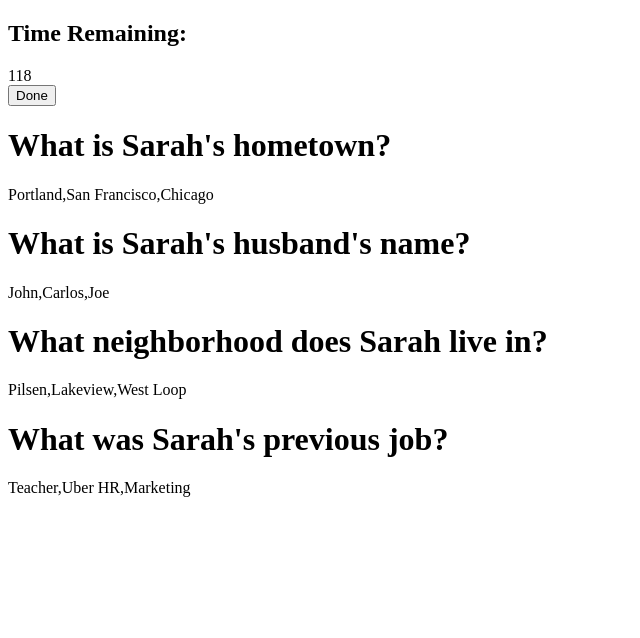
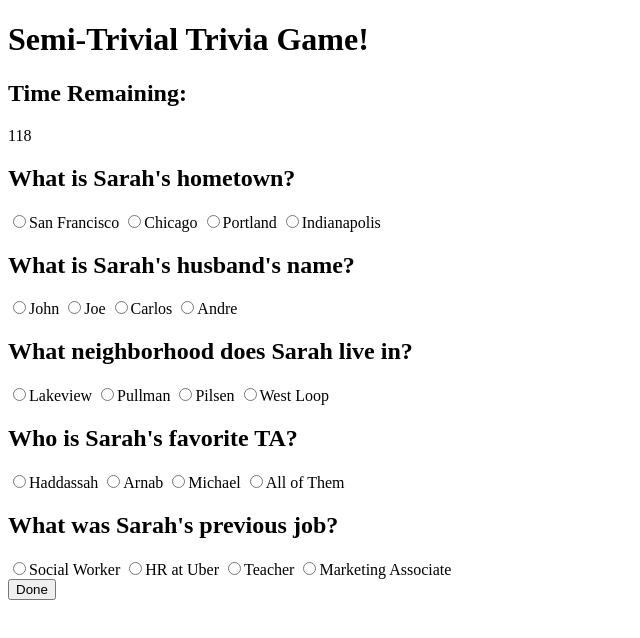
Before and after one commit to sarahtam718/TriviaGame, a plain HTML site: page index.html in a window 1280 px wide. Both pictures are taken after a click on the button "Start". Shown: the whole page, without its empty margins (0-640 px from the left). Drawn offline with nearby package versions, Linux system fonts and the light colour scheme.

Commit message:
js almost complete

```diff
--- a/assets/javascript/app.js
+++ b/assets/javascript/app.js
@@ -1,38 +1,6 @@
 $(document).ready(function() {
   //   console.log("ready");
 });
-
-// questions object contains question, choices
-var questionsObject = [
-  {
-    question: "What is Sarah's hometown?",
-    choices: ["Portland", "San Francisco", "Chicago"],
-    correct: "San Francisco"
-  },
-  {
-    question: "What is Sarah's husband's name?",
-    choices: ["John", "Carlos", "Joe"],
-    correct: "Joe"
-  },
-  {
-    question: "What neighborhood does Sarah live in?",
-    choices: ["Pilsen", "Lakeview", "West Loop"],
-    correct: "Pilsen"
-  },
-  {
-    question: "What was Sarah's previous job?",
-    choices: ["Teacher", "Uber HR", "Marketing"],
-    correct: "Teacher"
-  }
-];
-
-// console.log(questionsObject);
-
-// answer choice array
-var answerArray = [];
-
-// userChoice array
-var userChoices = [];
 
 // counters for timer, correct, incorrect, unanswered
 var timer = 120;
@@ -40,55 +8,33 @@ var correctCounter = 0;
 var incorrectCounter = 0;
 var unansweredCounter = 0;
 
-// for loop of answer choice array
-// if (userChoice === answerChoice)
-// for (var i = 0; i < questionsArray.length; i++) {
-//   console.log(questionsArray[i]);
-// }
+// correct answers Array
+var answersArray = ["San Francisco", "Joe", "Pilsen", "All of Them", "Teacher"];
+
+var userChoicesArray = [];
 
 // start page with start button and title
-// hidden done button
+var titleDiv = $("<h1> Semi-Trivial Trivia Game! <h1>");
+$("#bigContainer").prepend(titleDiv);
+
+// hidden quiz & done button
 $("#submit").css("display", "none");
-// run results page function
+$("#target").css("display", "none");
 
-// on click of start button, set off function to append questions & timer (setInterval) to the page
+// on click of start button, set off function to append timer (setInterval) to the page and also show questions
 $("#start").on("click", function() {
   // console.log("Start button clicked!!");
 
   //   button should go away because the game has begun!
   $("#start").css("display", "none");
 
-  // format question & answer options
-  // display every part of the array
-  for (var i = 0; i < questionsObject.length; i++) {
-    // start with div to contain each question
-    var container = $("<div>");
-    // each question will be inside it's own h1 element
-    var quest = $("<h1>");
-    quest.text(questionsObject[i].question);
-    // console.log(questionsObject[i].question);
-
-    // each choice will be inside a p element
-    var options = $("<p>");
-    options.text(questionsObject[i].choices);
-
-    // only choose one answer per question (built into jQuery)
-    // var radioBtn = $('<input type="radio" name="rbtnCount" />');
-    // radioBtn.appendTo("#bigContainer");
-
-    // attach both the questions and options respective to each question into its own div
-    container.append(quest, options);
-    // append the container to the page
-    $("#bigContainer").append(container);
-  }
-
-  // attach both question & choices to container div
-
-  // done button appears
+  // quiz & done button appear
+  $("#target").css("display", "block");
   $("#submit").css("display", "block");
+  // run last page & if else
   $("#submit").on("click", function() {
-    console.log("done!!!");
-    // run results page function
+    checktoWin();
+    lastPage();
   });
 
   //   a function to make the timer go
@@ -101,21 +47,148 @@ $("#start").on("click", function() {
       // stops time when count down is complete
       clearInterval(intervalTimer);
       alert("Time's Up!");
+      checktoWin();
+      lastPage();
     }
     // decreases & displays updated counter every second
   }, 1000);
 
-  // need .empty() to clear page when timer/user completes
+  function lastPage() {
+    // done button & timer disappear
+    $("#submit").css("display", "none");
+    $("#timer").css("display", "none");
+    // quiz disappears, but have to check user's answers before we clear everything
+    $("#target").empty();
+    // container to display updated counters...
+    var allCountersDiv = $(
+      "<div> Correct: </div>" +
+        correctCounter +
+        "<div> Incorrect: </div>" +
+        incorrectCounter +
+        "<div> Unanswered: </div>" +
+        unansweredCounter
+    );
+    // show updated counters:
+    $("#bigContainer").append(allCountersDiv);
+  }
 
-  //   end page displays counters
-  //   if (userChoices[i] === questionsObject.correct) {
+  function checktoWin() {
+    // input:checked to choose boxes that user chose
+    // i put the user's input into an array and looped through it to check (trying to be as dry as possible??)
+    userChoicesArray.push($("input[name='q1']:checked").val());
+    userChoicesArray.push($("input[name='q2']:checked").val());
+    userChoicesArray.push($("input[name='q3']:checked").val());
+    userChoicesArray.push($("input[name='q4']:checked").val());
+    userChoicesArray.push($("input[name='q5']:checked").val());
+    // console.log(userChoicesArray);
+    // for loops to compare with right answers
+    for (var i = 0; i < userChoicesArray.length; i++) {
+      // console.log(userChoicesArray[i]);
+      for (var j = 0; j < answersArray.length; j++) {
+        // console.log(answersArray[j]);
+        if (userChoicesArray[i] == answersArray[j]) {
+          correctCounter++;
+          console.log("This is the number correct: " + correctCounter);
+        } else if (userChoicesArray[i] != answersArray[j]) {
+          incorrectCounter++;
+          console.log("incorrect" + incorrectCounter);
+        }
+      }
+    }
+  }
+});
+
+// this is what i started out with, but decided to go simpler...(I kinda want to know how to complete it tho!)
+// even with help, I couldn't get my second for loop to work (is it == instead of ===?? ...)
+// var card = $("#target");
+// questions object contains question, choices
+// var questionsObject = [
+//   {
+//     question: "What is Sarah's hometown?",
+//     choices: ["Portland", "San Francisco", "Chicago"],
+//     correct: "San Francisco"
+//   },
+//   {
+//     question: "What is Sarah's husband's name?",
+//     choices: ["John", "Carlos", "Joe"],
+//     correct: "Joe"
+//   },
+//   {
+//     question: "What neighborhood does Sarah live in?",
+//     choices: ["Pilsen", "Lakeview", "West Loop"],
+//     correct: "Pilsen"
+//   },
+//   {
+//     question: "What was Sarah's previous job?",
+//     choices: ["Teacher", "Uber HR", "Marketing"],
+//     correct: "Teacher"
+//   }
+// ];
+
+// console.log(questionsObject[0].choices);
+
+// userChoice array to put user's answers into
+// var userChoices = [];
+// for loop of answer choice array
+// if (userChoice === answerChoice)
+// for (var i = 0; i < questionsArray.length; i++) {
+//   console.log(questionsArray[i]);
+// }
+
+// format question & answer options
+// display every part of the array
+// for (var i = 0; i < questionsObject.length; i++) {
+//   console.log(questionsObject[i]);
+// }
+// for (var j = 0; j < questionsObject[i].choices.length; j++)
+//   console.log(questionsObject[i].choices);
+//     // start with div to contain each question
+// var container = $("<div>");
+// //   // each question will be inside it's own h1 element
+// var quest = $("<h1>");
+//   quest.text(questionsObject[i].question);
+//   // console.log(questionsObject[i].question);
+
+//   // each choice will be a radio button
+//   // only choose one answer per question (built into jQuery)
+//   // question- + i shows index
+//   var options = $(
+//     '<input type="radio" name="question-"' +
+//       i +
+//       '"value"' +
+//       questionsObject[i].choices[j] +
+//       "''>" +
+//       questionsObject[i].choices[j]
+//   );
+//   // options.text(questionsObject[i].choices);
+
+//   card.append(
+//     "<input type='radio' name='question-" +
+//       i +
+//       "' value='" +
+//       questions[i].answers[j] +
+//       "''>" +
+//       questions[i].answers[j]
+//   );
+
+// attach both the questions and options respective to each question into its own div
+// container.append(quest);
+// append the container to the page
+// $("#bigContainer").append(container);
+
+// attach both question & choices to container div
+
+//   if (userChoices === questionsObject.correct) {
 //     correctCounter++;
 //     console.log("This is the number correct: " + correctCounter);
-  //   } else if (userChoices != questionsObject.correct) {
+//   } else if (userChoices != questionsObject[i].correct) {
 //     incorrectCounter++;
 //     console.log("This is the number incorrect: " + incorrectCounter);
 //   } else {
 //     unansweredCounter++;
 //     console.log("This is the number unanswered: " + unansweredCounter);
 //   }
-});
+
+// if (userChoicesArray[i] === "undefined") {
+//   // unansweredCounter++;
+//   console.log("unanswered" + unansweredCounter);
--- a/index.html
+++ b/index.html
@@ -8,10 +8,48 @@
     <title>Trivia Game</title>
   </head>
   <body>
+    <!-- store everything on the page in here -->
     <div id="bigContainer">
+      <!-- start button -->
       <button id="start">Start</button>
+      <!-- countdown timer -->
       <div id="timer"></div>
-      <div id="target"></div>
+      <!-- quiz area -->
+      <div id="target">
+        <!-- question -->
+        <h2>What is Sarah's hometown?</h2>
+        <!-- each radio button gets its own value, but each one per question has the same name - useful when pulling user's answers -->
+        <input type="radio" value="San Francisco" name="q1" />San Francisco
+        <input type="radio" value="Chicago" name="q1" />Chicago
+        <input type="radio" value="Portland" name="q1" />Portland
+        <input type="radio" value="Indianapolis" name="q1" />Indianapolis
+
+        <h2>What is Sarah's husband's name?</h2>
+        <input type="radio" value="John" name="q2" />John
+        <input type="radio" value="Joe" name="q2" />Joe
+        <input type="radio" value="Carlos" name="q2" />Carlos
+        <input type="radio" value="Andre" name="q2" />Andre
+
+        <h2>What neighborhood does Sarah live in?</h2>
+        <input type="radio" value="Lakeview" name="q3" />Lakeview
+        <input type="radio" value="Pullman" name="q3" />Pullman
+        <input type="radio" value="Pilsen" name="q3" />Pilsen
+        <input type="radio" value="West Loop" name="q3" />West Loop
+
+        <h2>Who is Sarah's favorite TA?</h2>
+        <input type="radio" value="Haddassah" name="q4" />Haddassah
+        <input type="radio" value="Arnab" name="q4" />Arnab
+        <input type="radio" value="Michael" name="q4" />Michael
+        <input type="radio" value="All of Them" name="q4" />All of Them
+
+        <h2>What was Sarah's previous job?</h2>
+        <input type="radio" value="Social Worker" name="q5" />Social Worker
+        <input type="radio" value="HR at Uber" name="q5" />HR at Uber
+        <input type="radio" value="Teacher" name="q5" />Teacher
+        <input type="radio" value="Marketing Associate" name="q5" />Marketing
+        Associate
+      </div>
+      <!-- done button -->
       <button id="submit">Done</button>
     </div>
     <script src="https://ajax.googleapis.com/ajax/libs/jquery/3.3.1/jquery.min.js"></script>
```
Lines whose indentation alone changed are shown as unchanged.
